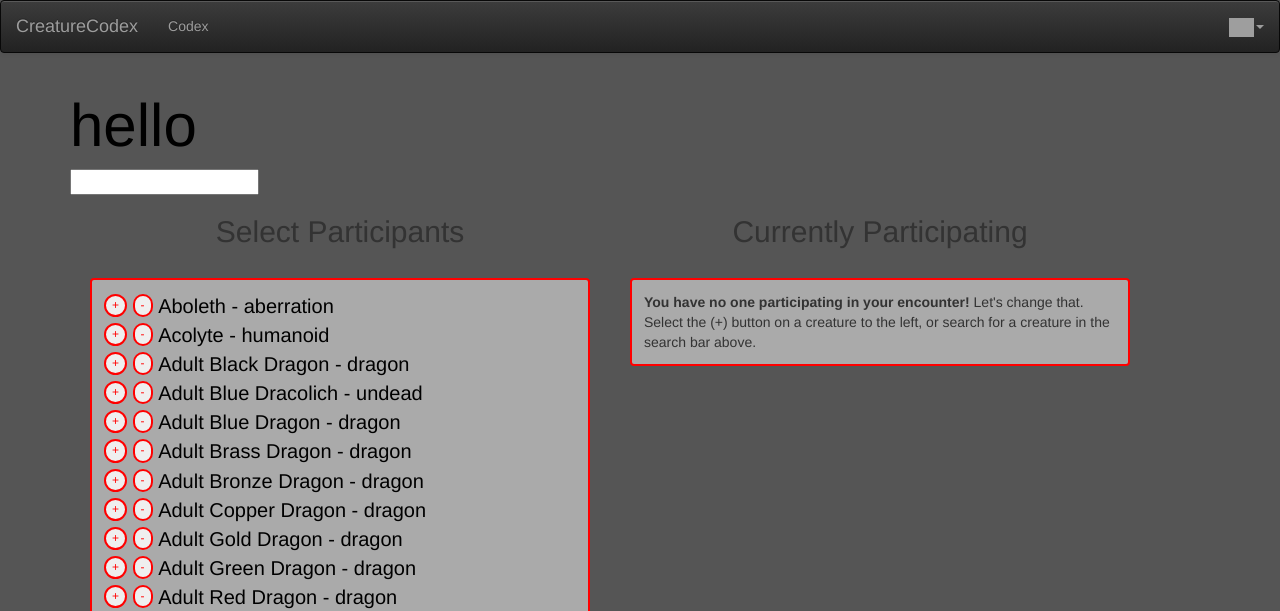
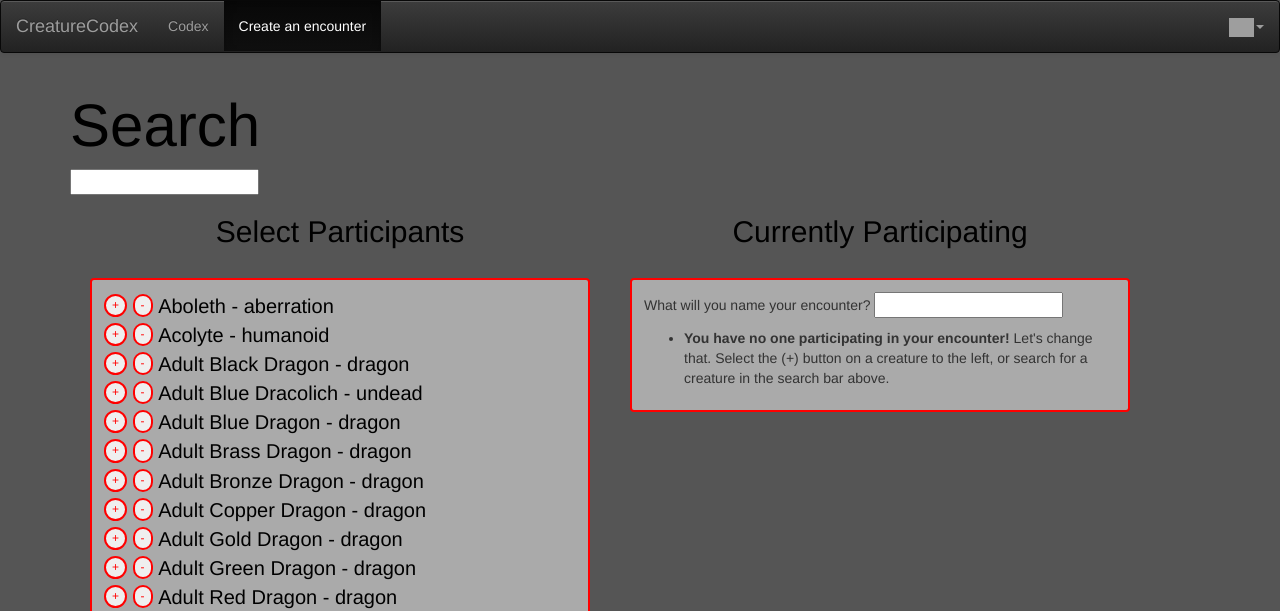
Before and after one commit to vandegu/encounter_tracker, a Django app: page /battle/create in a window 1280 px wide. Shown: the top 611 px of the page. Run offline with Django 3.2, Linux system fonts and the light colour scheme; a user stored in the database is signed in; data comes from the database, SQL or seed files in the repository; both versions use the stored data as it was after the commit; some libraries are stand-ins or nearby versions; grey boxes are pictures that could not be loaded.

Commit message:
Got posting to work

```diff
--- a/battle/models.py
+++ b/battle/models.py
@@ -1,9 +1,14 @@
 from django.db import models
+from django.contrib.auth.models import User
+from django.conf import settings
 
 # Create your models here.
 
 class EncounterInstance(models.Model):
     name = models.CharField(max_length=256)
+    owner_id = models.ForeignKey(settings.AUTH_USER_MODEL, on_delete=models.CASCADE)
+    created_at = models.DateTimeField(auto_now_add=True)
+    updated_at = models.DateTimeField(auto_now=True)
 
     def __str__(self,):
         return self.name
--- a/battle/templates/battle/battle_form.html
+++ b/battle/templates/battle/battle_form.html
@@ -2,7 +2,7 @@
 
 {% block content %}
 
-<h1>hello</h1>
+<h1>Search</h1>
 
 <input type="text" class="searchText" onkeyup="filter(this,'#creature-list')" />
 
@@ -17,7 +17,7 @@
             <input type="button" value="+" class="button-adjust" name="{{creature.name}}-{{ creature.id }}">
             <input type="button" value="-" class="button-adjust" name="{{creature.name}}-{{ creature.id }}">
           </form>
-          <a href="{% url 'creature_detail'  creature.id %}">{{creature.name}} - {{creature.type}}</a>
+          <a href="{% url 'creature_detail'  creature.id %}" target="_blank">{{creature.name}} - {{creature.type}}</a>
         </li>
       {% endfor %}
     </ul>
@@ -27,13 +27,17 @@
   </div>
   <div id="creature-list-page">
     <h2>Currently Participating</h2>
-    <form>
-      <ul id="currently-participating" class="trans_div">
-        <li id="empty-encounter-message"><strong>You have no one participating in your encounter!</strong> Let's change that. Select the (+) button on a creature to the left, or search for a creature in the search bar above.</li>
-        <!-- To be filled dynamically with jQuery -->
-      </ul>
-      <p id="submit-encounter"><input type="submit" value="Start Encounter!" class="button-adjust"></p>
-    </form>
+    <div class='trans_div'>
+      <form method='post'>
+        {% csrf_token %}
+        <p>What will you name your encounter? {% if validationError %}<span class='error'>{{validationError}}</span>{% endif %}<input type="text" class="searchText" name="encounterName" /></p>
+        <ul id="currently-participating">
+          <li id="empty-encounter-message"><strong>You have no one participating in your encounter!</strong> Let's change that. Select the (+) button on a creature to the left, or search for a creature in the search bar above.</li>
+          <!-- To be filled dynamically with jQuery -->
+        </ul>
+        <p id="submit-encounter"><input type="submit" value="Start Encounter!" class="button-adjust" /></p>
+      </form>
+    </div>
   </div>
 </div>
 
--- a/battle/urls.py
+++ b/battle/urls.py
@@ -3,5 +3,6 @@ from . import views
 from django.views.generic import TemplateView
 
 urlpatterns = [
-    path('create',views.BattleCreateView.as_view(), name='battle_create'),
+    path('create',views.BattleCreateView.as_view(success_url=reverse_lazy('home')), name='battle_create'),
+    path('encounter/<int:pk>', views.BattleDetailView.as_view(), name='book-detail'),
 ]
--- a/battle/views.py
+++ b/battle/views.py
@@ -1,8 +1,9 @@
 from django.views import View
 from django.views import generic
 from django.shortcuts import render, redirect, get_object_or_404
-from django.urls import reverse_lazy
-from django.http import HttpResponse
+from django.urls import reverse,reverse_lazy
+from django.http import HttpResponse, HttpResponseRedirect
+from django.template import RequestContext
 
 from django.contrib.auth.mixins import LoginRequiredMixin
 
@@ -10,6 +11,10 @@ from battle.models import *
 from codex.models import *
 
 # Create your views here.
+
+class BattleDetailView(LoginRequiredMixin, View):
+    model = EncounterInstance
+    template_name = 'battle/battle_detail.html'
 
 class BattleCreateView(LoginRequiredMixin, View):
     template = 'battle/battle_form.html'
@@ -19,6 +24,35 @@ class BattleCreateView(LoginRequiredMixin, View):
         creatures = Creature.objects.all()
         context = {'creature_list' : creatures}
         return render(request,self.template,context)
+
+    def post(self, request, pk=None):
+        print(request.POST)
+        # if request.POST['encounterName'].strip() == '':
+        #     print('BAD BAAD BAAAD')
+        #     return render(request,reverse_lazy('battle_create'),{'validationError' : "Must have non-empty encounter name!"})
+
+        # Separate the name from the creatures and CSRF token...
+        name = request.POST['encounterName']
+            # This is really strange...it asked for owner_id (no field named owner_id), but then labeled it owner_id_id)
+        ei = EncounterInstance(name=name,owner_id=self.request.user)
+        ei.save()
+
+        # Separate the creatures from the rest now...
+        for item in list(request.POST.keys())[2:]:
+            creature_name = item.split('-')[0].replace('_',' ')
+            creature = Creature.objects.get(name=creature_name)
+            cr = CreatureInstance(creature=creature,
+                currentHitPoints = getattr(creature,'hitPoints'),
+                maxHitPoits = getattr(creature,'hitPoints'),
+                ac = getattr(creature, "armorClass"),
+                encounter = ei
+            )
+            cr.save()
+
+        # Create Encounter instance in the db.
+
+        return redirect(self.success_url)
+
     # def get(self, request, pk=None) :
     #     form = CreateForm()
     #     ctx = { 'form': form }
--- a/codex/templates/codex/base_bootstrap.html
+++ b/codex/templates/codex/base_bootstrap.html
@@ -45,6 +45,11 @@
     color: #000000;
     font-size: 60px;
     /* text-shadow: -1px 0 red, 0 1px red, 1px 0 red, 0 -1px red; */
+  }
+
+  h2 {
+    color: #000000;
+    font-size: 30px;
   }
 
   #banner p {
--- a/codex/templates/codex/base_menu.html
+++ b/codex/templates/codex/base_menu.html
@@ -13,6 +13,9 @@
       {% url 'codex' as menu_main %}
       <li {% if request.get_full_path == menu_main %}class="active"{% endif %}>
           <a href="{% url 'codex' %}">Codex</a></li>
+      {% url 'battle_create' as bc %}
+      <li {% if request.get_full_path == bc %}class="active"{% endif %}>
+          <a href="{% url 'battle_create' %}">Create an encounter</a></li>
 
     </ul>
 
--- a/home/templates/main_home.html
+++ b/home/templates/main_home.html
@@ -15,7 +15,7 @@
       </ul>
     {% else %}
       <h1>Welcome back, {{ user.get_username }}!</h1>
-      <p><a href="">Start an Encounter</a>
+      <p><a href="{% url 'battle_create' %}">Start an Encounter</a>
     {% endif %}
 
   </div>
```
Also changed, not shown: battle/templates/battle/battle_detail.html (added, +15 -0 lines), battle/migrations/0001_initial.py, battle/migrations/0002_auto_20190410_1945.py (deleted), battle/migrations/0002_auto_20190412_0123.py (added), db.sqlite3.
